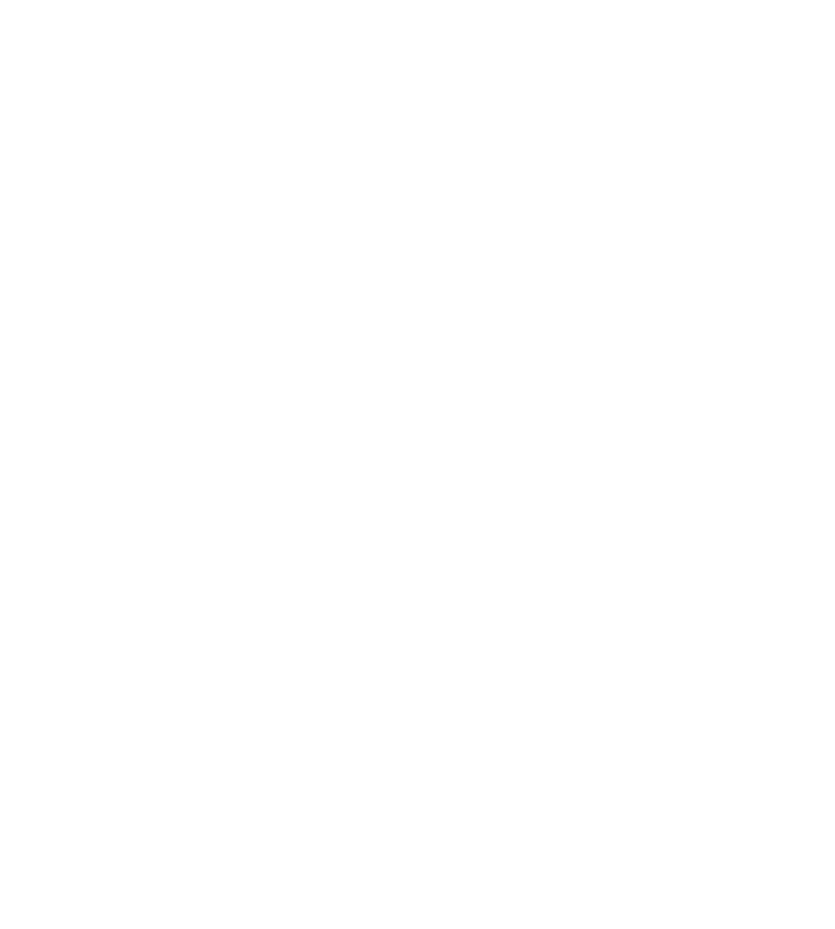
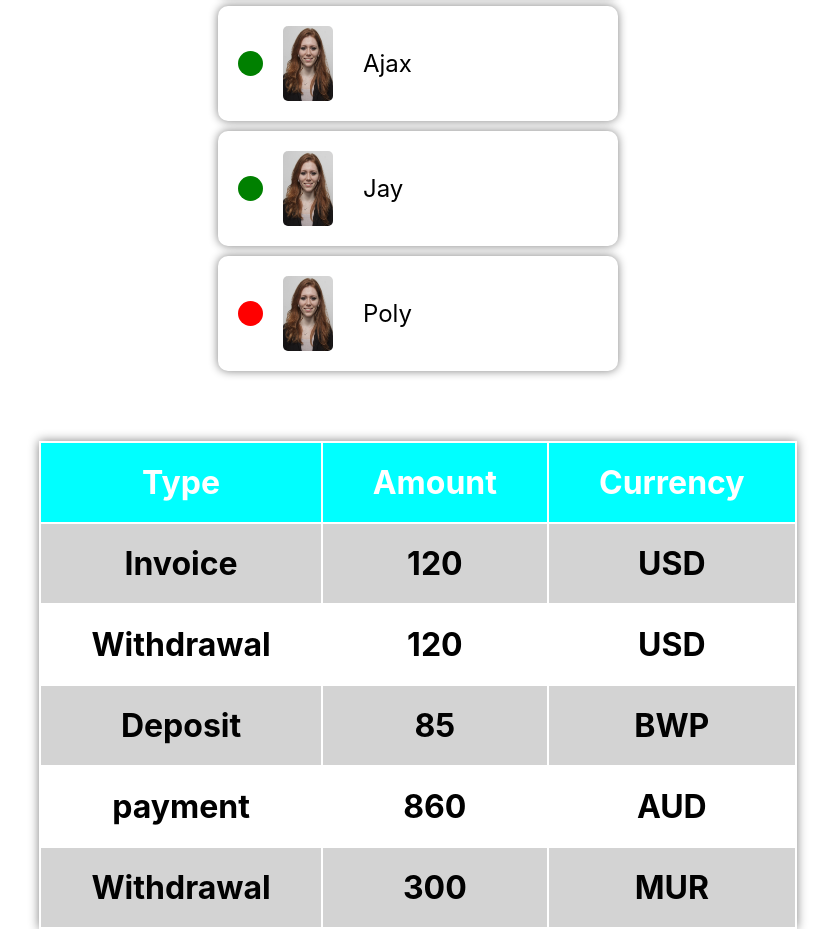
Before and after one commit to nata87/goit-react-woolf-hw-01-components, a React (Create React App) app: page / in a window 1280 px wide. Shown: the part 1120-2049 px from the top of the page, without its empty margins (222-1057 px from the left). Before the commit the page ends 808 px from the top, so only its background shows below. Built offline with nearby package versions, Linux system fonts and the light colour scheme.

Commit message:
transactionHistory added

```diff
--- a/src/components/App.jsx
+++ b/src/components/App.jsx
@@ -1,12 +1,15 @@
 import Profile from './profile/profile';
 import avatar from '../avatar.jpg';
 import Statistics from './statistics/statistics';
+import FriendList from './friendList/friendList';
+import friends from 'components/friendList/friends';
+import TransactionHistory from './transactionHistory/transactionHistory';
+import transactions from './transactionHistory/transactions';
 
 export const App = () => {
   return (
     <div
       style={{
-        height: '100vh',
         display: 'flex',
         justifyContent: 'center',
         alignItems: 'center',
@@ -37,6 +40,10 @@
           mp4: 47,
         }}
       />
+
+      <FriendList friends={friends} />
+
+      <TransactionHistory transactions={transactions} />
     </div>
   );
 };
--- /dev/null
+++ b/src/components/transactionHistory/transaction.jsx
@@ -0,0 +1,11 @@
+const Transaction = props => {
+  return (
+    <tr id={props.id}>
+      <th> {props.type}</th>
+      <th>{props.amount}</th>
+      <th>{props.currency}</th>
+    </tr>
+  );
+};
+
+export default Transaction;
--- /dev/null
+++ b/src/components/transactionHistory/transactionHistory.css
@@ -0,0 +1,17 @@
+.transaction-history > tbody tr:nth-child(odd) {
+  background-color: lightgrey;
+}
+
+.transaction-history {
+  font-size: 32px;
+  box-shadow: 0 0 10px grey;
+}
+
+.transaction-history > thead th {
+  background-color: aqua;
+  color: white;
+}
+
+.transaction-history th {
+  padding: 20px 50px;
+}
--- /dev/null
+++ b/src/components/transactionHistory/transactionHistory.jsx
@@ -0,0 +1,32 @@
+import Transaction from './transaction';
+import './transactionHistory.css';
+
+const TransactionHistory = props => {
+  console.log(props);
+  return (
+    <table class="transaction-history">
+      <thead>
+        <tr>
+          <th>Type</th>
+          <th>Amount</th>
+          <th>Currency</th>
+        </tr>
+      </thead>
+
+      <tbody>
+        {props.transactions.map(transaction => {
+          return (
+            <Transaction
+              id={transaction.id}
+              type={transaction.type}
+              amount={transaction.amount}
+              currency={transaction.currency}
+            />
+          );
+        })}
+      </tbody>
+    </table>
+  );
+};
+
+export default TransactionHistory;
--- /dev/null
+++ b/src/components/transactionHistory/transactions.js
@@ -0,0 +1,35 @@
+const transaction = [
+  {
+    id: '1',
+    type: 'Invoice',
+    amount: 120,
+    currency: 'USD',
+  },
+  {
+    id: '2',
+    type: 'Withdrawal',
+    amount: 120,
+    currency: 'USD',
+  },
+
+  {
+    id: '3',
+    type: 'Deposit',
+    amount: 85,
+    currency: 'BWP',
+  },
+  {
+    id: '4',
+    type: 'payment',
+    amount: 860,
+    currency: 'AUD',
+  },
+  {
+    id: '5',
+    type: 'Withdrawal',
+    amount: 300,
+    currency: 'MUR',
+  },
+];
+
+export default transaction;
```
